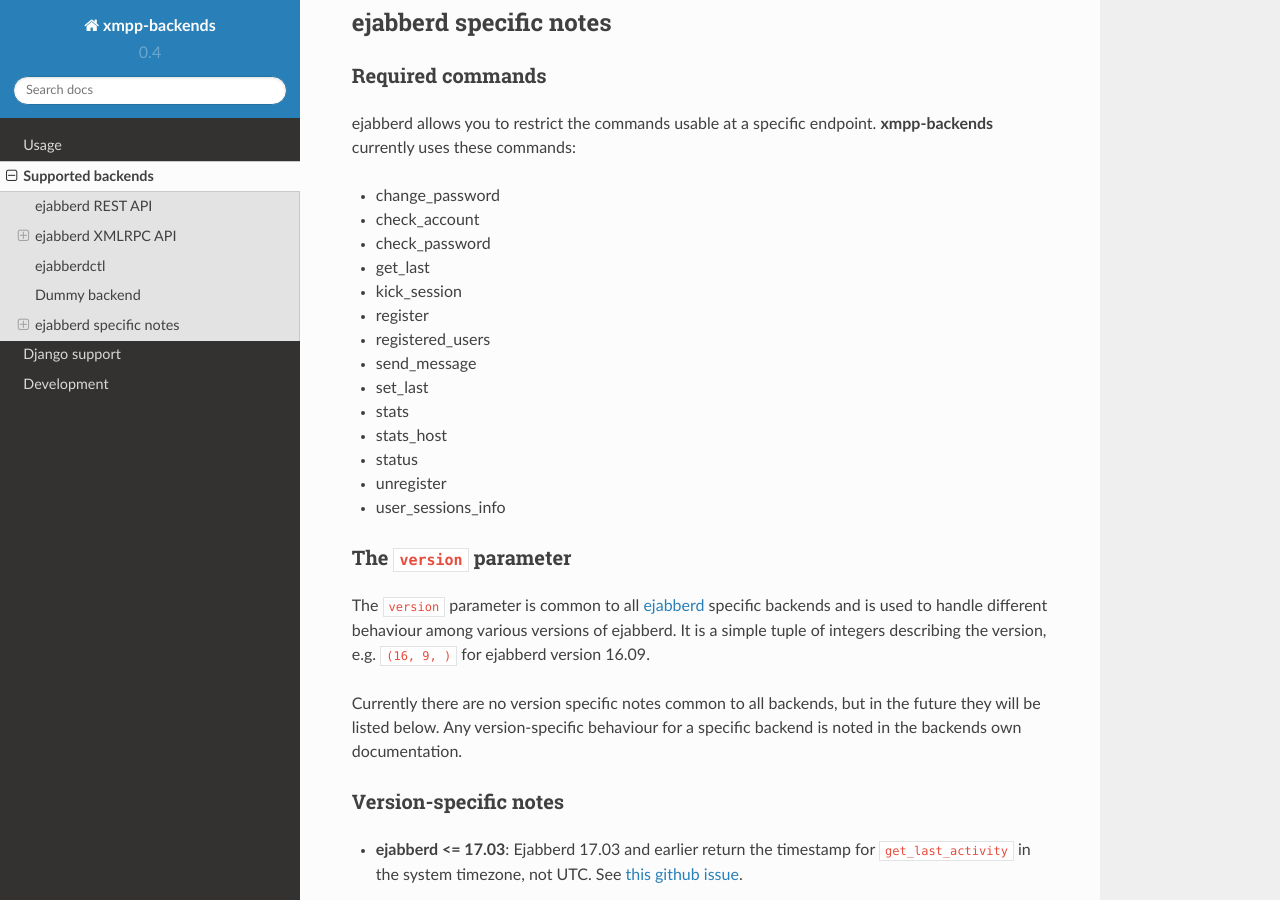
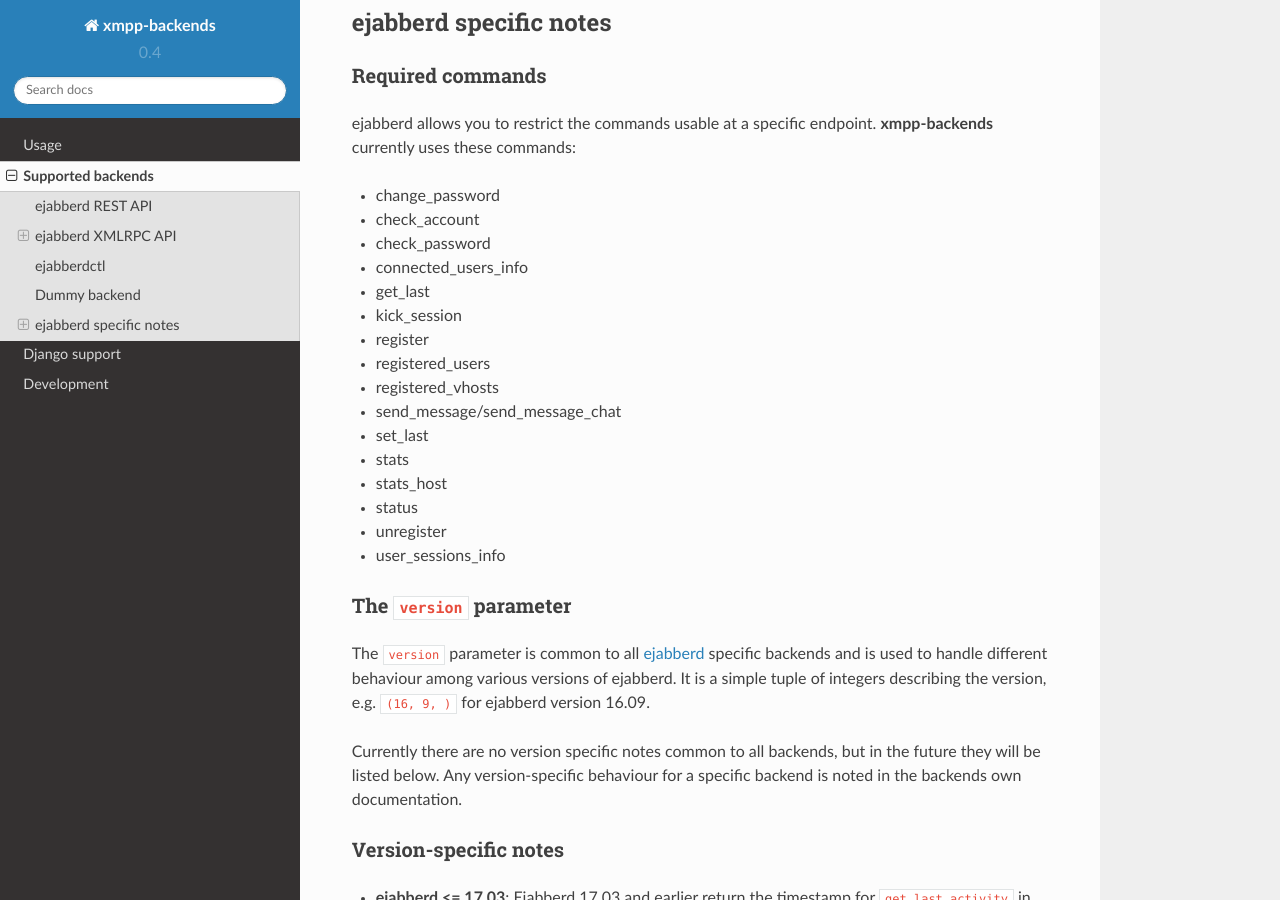
Before and after one commit to mathiasertl/xmpp-backends, a Sphinx documentation site: the page built from docs/backends.rst, in a window 1280 px wide and 900 px high, scrolled down 1256 px. Built offline with Sphinx 7.4.7 and the Read the Docs theme 2.0.0, drawn with Linux system fonts in a browser that asks for light colours.

Commit message:
add missing commands

```diff
--- a/docs/backends.rst
+++ b/docs/backends.rst
@@ -61,11 +61,13 @@
 * change_password
 * check_account
 * check_password
+* connected_users_info
 * get_last
 * kick_session
 * register
 * registered_users
-* send_message
+* registered_vhosts
+* send_message/send_message_chat
 * set_last
 * stats
 * stats_host
```
